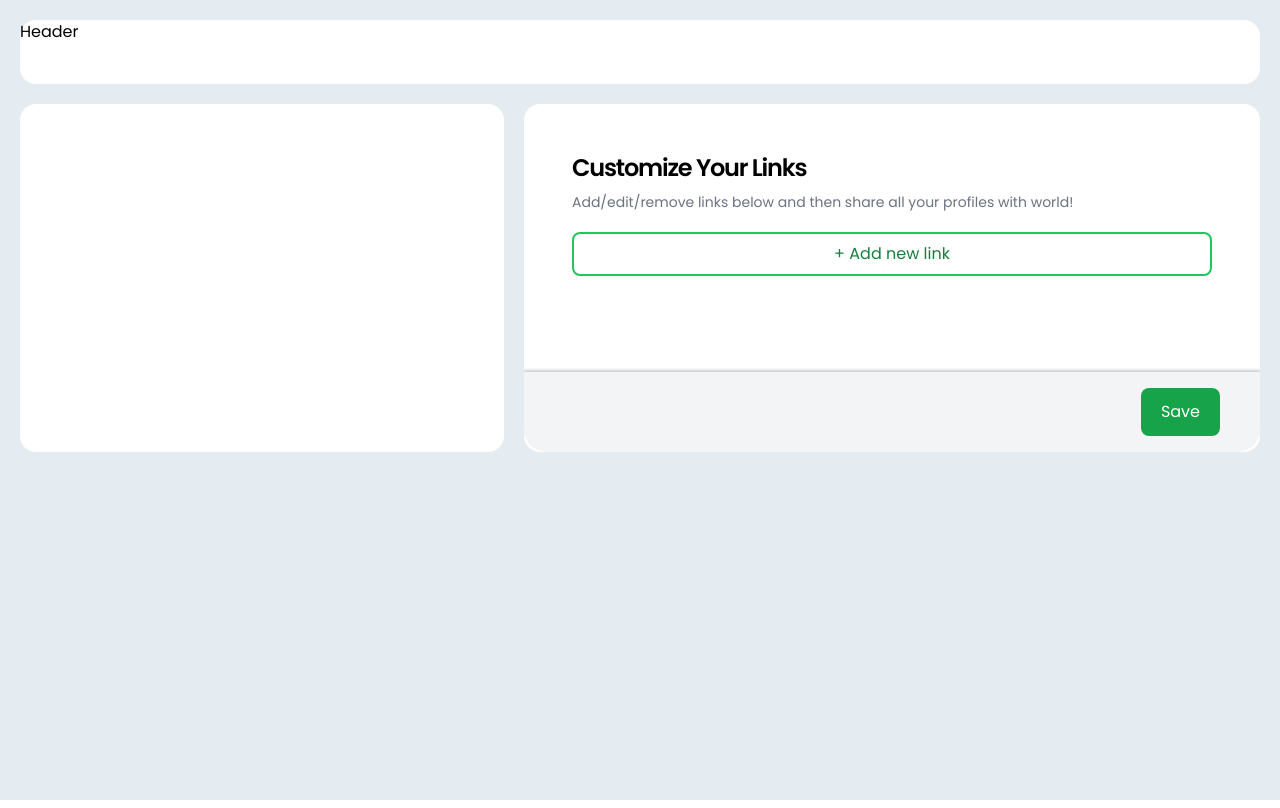
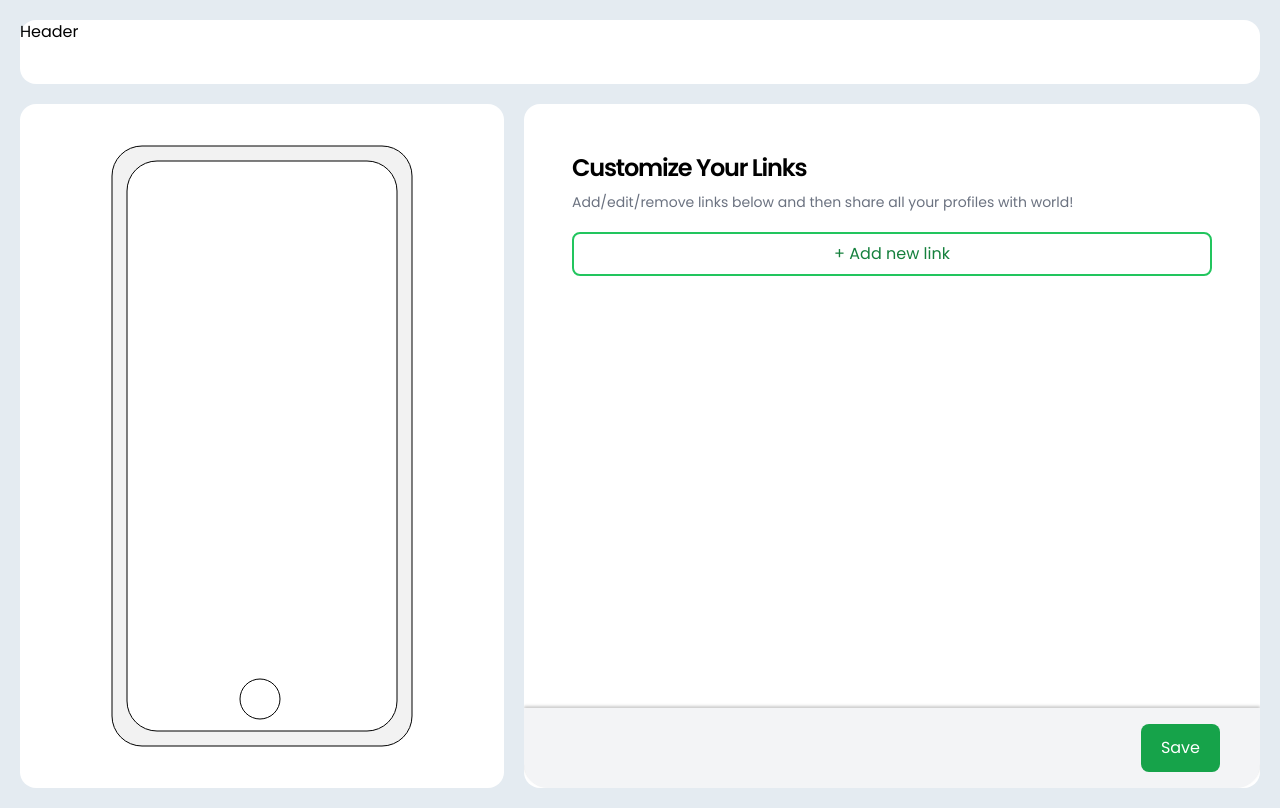
Before and after one commit to tayfunario/link-sharing-app, a Next.js app: page / in a window 1280 px wide. Built offline with nearby package versions, Linux system fonts and the light colour scheme.

Commit message:
got through preview component

```diff
--- a/components/Dashboard.tsx
+++ b/components/Dashboard.tsx
@@ -1,4 +1,4 @@
-import { useEffect, useState } from "react";
+import { useState } from "react";
 import Linkbox from "./Linkbox";
 import { LinkProps } from "../pages";
 import { motion } from "framer-motion";
@@ -62,8 +62,14 @@ export const Dashboard = ({ links, overrideLinks }: DashboardProps) => {
     setStagingLinks(newLinks);
   };
 
+  const updateIcon = (index: number, icon: any) => {
+    const newLinks = [...stagingLinks];
+    newLinks[index].icon = icon;
+    setStagingLinks(newLinks);
+  };
+
   return (
-    <div className="relative pb-32 col-span-3 rounded-2xl bg-white overflow-hidden">
+    <div className="relative pb-36 col-span-3 rounded-2xl bg-white overflow-hidden">
       <div className="p-12">
         <h3 className="text-2xl mb-2 font-semibold tracking-tighter">
           Customize Your Links
@@ -98,6 +104,7 @@ export const Dashboard = ({ links, overrideLinks }: DashboardProps) => {
                 link={link}
                 updateUrl={updateUrl}
                 updatePlatform={updatePlatform}
+                updateIcon={updateIcon}
                 removeLink={removeLink}
               />
             ))}
--- a/components/Linkbox.tsx
+++ b/components/Linkbox.tsx
@@ -1,4 +1,4 @@
-import { BsYoutube, BsFacebook, BsInstagram } from "react-icons/bs";
+import { BsYoutube, BsFacebook, BsInstagram, BsLinkedin } from "react-icons/bs";
 import {
   AiFillGithub,
   AiOutlineTwitter,
@@ -14,6 +14,7 @@ interface LinkboxProps {
   index: number;
   updateUrl: (index: number, url: string) => void;
   updatePlatform: (index: number, platform: string) => void;
+  updateIcon: (index: number, icon: any) => void;
   removeLink: (index: number) => void;
   link: LinkProps;
 }
@@ -23,6 +24,7 @@ function Linkbox({
   link,
   updateUrl,
   updatePlatform,
+  updateIcon,
   removeLink,
 }: LinkboxProps) {
   const { attributes, listeners, setNodeRef, transform, transition } =
@@ -67,7 +69,12 @@ function Linkbox({
         Platform
       </span>
 
-      <ToggleMenu index={index} link={link} updatePlatform={updatePlatform} />
+      <ToggleMenu
+        index={index}
+        link={link}
+        updatePlatform={updatePlatform}
+        updateIcon={updateIcon}
+      />
 
       <Input index={index} link={link} updateUrl={updateUrl} />
     </div>
@@ -108,9 +115,15 @@ interface ToggleMenuProps {
   index: number;
   link: LinkProps;
   updatePlatform: (index: number, platform: string) => void;
+  updateIcon: (index: number, icon: any) => void;
 }
 
-const ToggleMenu = ({ index, updatePlatform, link }: ToggleMenuProps) => {
+const ToggleMenu = ({
+  index,
+  updatePlatform,
+  updateIcon,
+  link,
+}: ToggleMenuProps) => {
   const [isOpen, setIsOpen] = useState(false);
 
   useEffect(() => {
@@ -171,6 +184,7 @@ const ToggleMenu = ({ index, updatePlatform, link }: ToggleMenuProps) => {
               variants={liVariants}
               onClick={(e) => {
                 updatePlatform(index, "Youtube");
+                updateIcon(index, <BsYoutube className="inline" />);
                 setIsOpen(false);
               }}
             >
@@ -181,6 +195,7 @@ const ToggleMenu = ({ index, updatePlatform, link }: ToggleMenuProps) => {
               variants={liVariants}
               onClick={() => {
                 updatePlatform(index, "Github");
+                updateIcon(index, <AiFillGithub className="inline" />);
                 setIsOpen(false);
               }}
             >
@@ -191,6 +206,7 @@ const ToggleMenu = ({ index, updatePlatform, link }: ToggleMenuProps) => {
               variants={liVariants}
               onClick={() => {
                 updatePlatform(index, "Instagram");
+                updateIcon(index, <BsInstagram className="inline" />);
                 setIsOpen(false);
               }}
             >
@@ -201,6 +217,7 @@ const ToggleMenu = ({ index, updatePlatform, link }: ToggleMenuProps) => {
               variants={liVariants}
               onClick={() => {
                 updatePlatform(index, "Facebook");
+                updateIcon(index, <BsFacebook className="inline" />);
                 setIsOpen(false);
               }}
             >
@@ -211,10 +228,22 @@ const ToggleMenu = ({ index, updatePlatform, link }: ToggleMenuProps) => {
               variants={liVariants}
               onClick={() => {
                 updatePlatform(index, "Twitter");
+                updateIcon(index, <AiOutlineTwitter className="inline" />);
                 setIsOpen(false);
               }}
             >
               <AiOutlineTwitter className="inline" /> Twitter
+            </motion.li>
+            <motion.li
+              className="h-10 text-white pt-2 pl-2 hover:bg-green-500"
+              variants={liVariants}
+              onClick={() => {
+                updatePlatform(index, "LinkedIn");
+                updateIcon(index, <BsLinkedin className="inline" />);
+                setIsOpen(false);
+              }}
+            >
+              <BsLinkedin className="inline" /> LinkedIn
             </motion.li>
           </motion.ul>
         )}
--- a/components/Preview.tsx
+++ b/components/Preview.tsx
@@ -1,14 +1,46 @@
 import { LinkProps } from "../pages";
+import { PreviewItem } from "./PreviewItem";
 
 export const Preview = ({ links }: { links: LinkProps[] }) => {
   return (
-    <div className="col-span-2 max-h-screen bg-white rounded-2xl">
-      {links &&
-        links.map((link) => (
-          <p key={link.id}>
-            {link.icon} {link.platform} {link.url}
-          </p>
-        ))}
+    <div className="col-span-2 flex justify-center max-h-screen bg-white rounded-2xl">
+      <div className="relative my-10">
+        <svg
+          className="mx-auto"
+          width="304"
+          height="604"
+          xmlns="http://www.w3.org/2000/svg"
+        >
+          <rect
+            x="2"
+            y="2"
+            width="300"
+            height="600"
+            rx="30"
+            ry="30"
+            style={{ fill: "hsl(0, 0%, 95%)", stroke: "black" }}
+          />
+          <rect
+            x="17"
+            y="17"
+            width="270"
+            height="570"
+            rx="30"
+            ry="30"
+            style={{ fill: "white", stroke: "black" }}
+          />
+          <circle
+            cx="150"
+            cy="555"
+            r="20"
+            style={{ fill: "white", stroke: "black" }}
+          />
+        </svg>
+        <ul id="preview-items-list" className="relative bottom-[57%] pr-1 mx-auto w-3/4 max-h-[300px] overflow-y-auto">
+          {links &&
+            links.map((link) => <PreviewItem key={link.id} link={link} />)}
+        </ul>
+      </div>
     </div>
   );
 };
--- /dev/null
+++ b/components/PreviewItem.tsx
@@ -0,0 +1,42 @@
+import { HiArrowRight } from "react-icons/hi";
+import { LinkProps } from "../pages";
+
+export const PreviewItem = ({ link }: { link: LinkProps }) => {
+  let bgColor: string;
+  let hoverBgColor: string;
+
+  if (link.platform === "Facebook") {
+    bgColor = "bg-blue-500";
+    hoverBgColor = "bg-blue-600";
+  } else if (link.platform === "Instagram") {
+    bgColor = "bg-pink-500";
+    hoverBgColor = "bg-pink-600";
+  } else if (link.platform === "Twitter") {
+    bgColor = "bg-sky-500";
+    hoverBgColor = "bg-sky-600";
+  } else if (link.platform === "LinkedIn") {
+    bgColor = "bg-blue-700";
+    hoverBgColor = "bg-blue-800";
+  } else if (link.platform === "Youtube") {
+    bgColor = "bg-red-500";
+    hoverBgColor = "bg-red-600";
+  } else if (link.platform === "Github") {
+    bgColor = "bg-gray-700";
+    hoverBgColor = "bg-gray-800";
+  }
+
+  return (
+    <li>
+      <a
+        href={link.url}
+        target="_blank"
+        className={`flex justify-between items-center p-3 mb-3 rounded-xl text-white ${bgColor} hover:${hoverBgColor}`}
+      >
+        <div className="flex items-baseline gap-x-2 text-sm">
+          <div className="text-xl">{link.icon}</div> {link.platform}
+        </div>
+        <HiArrowRight className={`${hoverBgColor} rounded-full w-5 h-5 p-[2px]`} />
+      </a>
+    </li>
+  );
+};
--- a/styles/globals.css
+++ b/styles/globals.css
@@ -22,3 +22,17 @@
 #dashboard-bottom-div {
   box-shadow: 0px -2px 3px 0px hsl(0, 0%, 80%);
 }
+
+#preview-items-list::-webkit-scrollbar-track {
+  background-color: hsl(0, 0%, 90%);
+}
+
+#preview-items-list::-webkit-scrollbar {
+  width: 7px;
+  border-radius: 10px;
+}
+
+#preview-items-list::-webkit-scrollbar-thumb {
+  background-color: hsl(0, 0%, 65%);
+  border-radius: 10px;
+}
```
